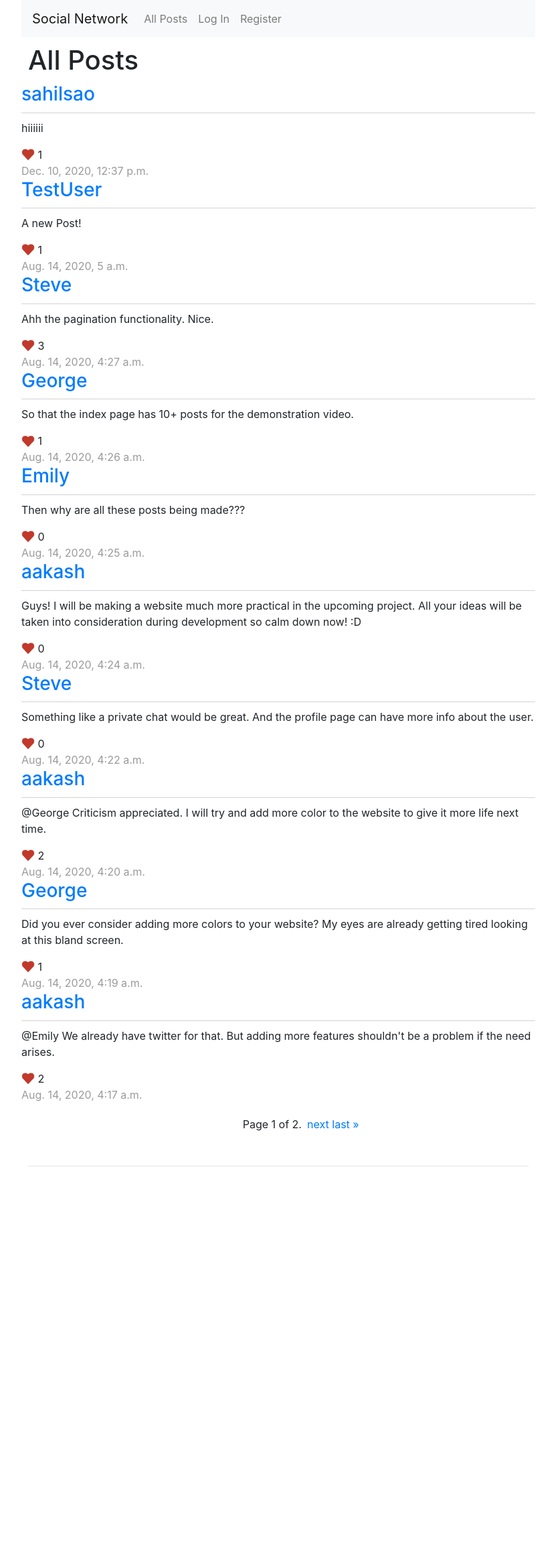
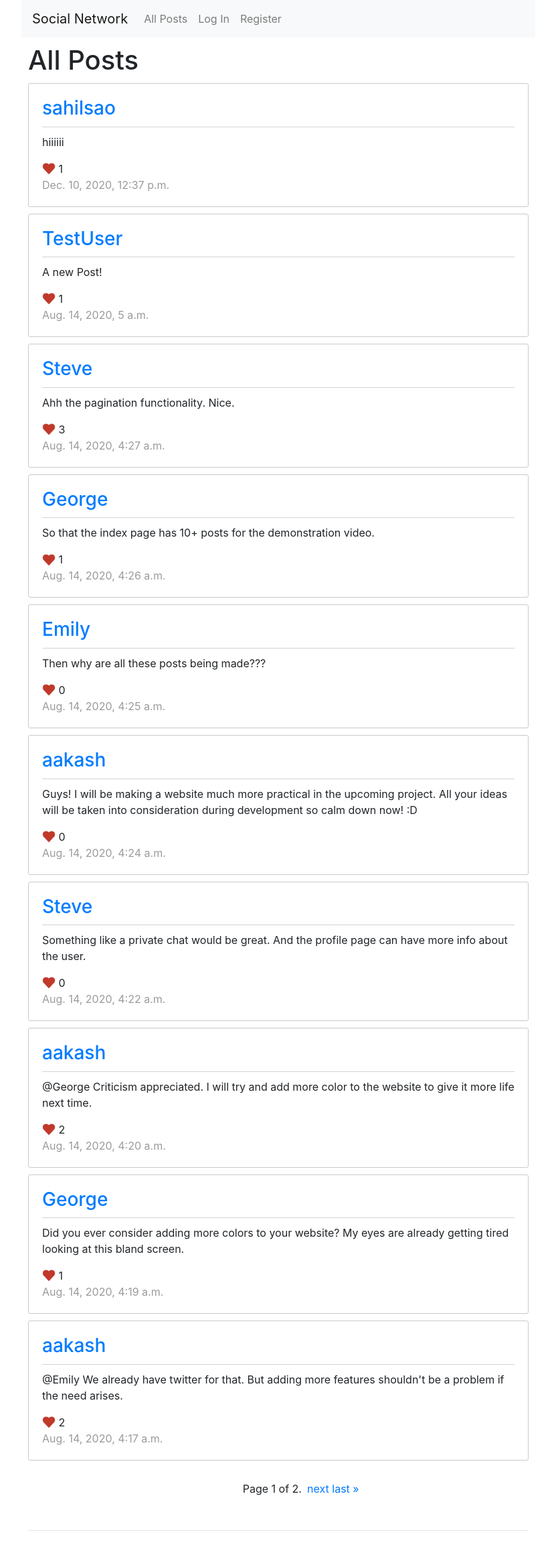
Before and after one commit to sahilsao/Basic-Social-Network-master, a Django app: page / in a window 1280 px wide. Shown: the whole page at 67% size, without its empty margins (224-1055 px from the left). Before the commit the page ends 1741 px from the top, so only its background shows below. Run offline with Django 3.2, Linux system fonts and the light colour scheme; data comes from the database, SQL or seed files in the repository; some libraries are stand-ins or nearby versions.

Commit message:
Update index.html

```diff
--- a/network/templates/network/index.html
+++ b/network/templates/network/index.html
@@ -16,7 +16,7 @@
     <h1 class="pageHeading">All Posts</h1>
 
     {% for post in page_obj %}
-        <div id="post_{{ post.id }}" class='post_container-fluid'>
+        <div id="post_{{ post.id }}" class='post_container'>
             <a href="{% url 'userProfile' username=post.user.username %}"><h3>{{ post.user.username }}</h3></a>
 
             {% if post.user == current_user %}
```
